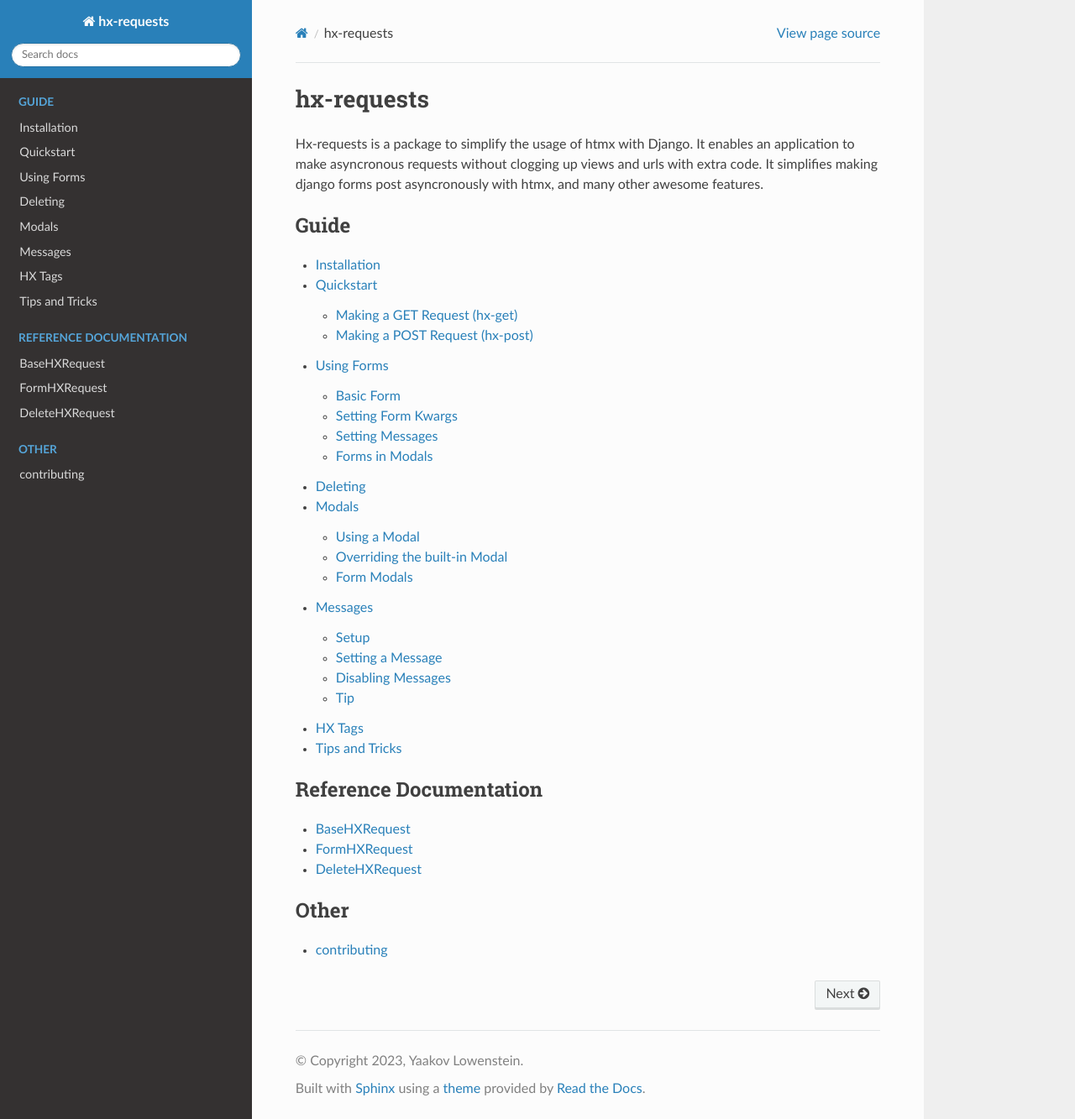
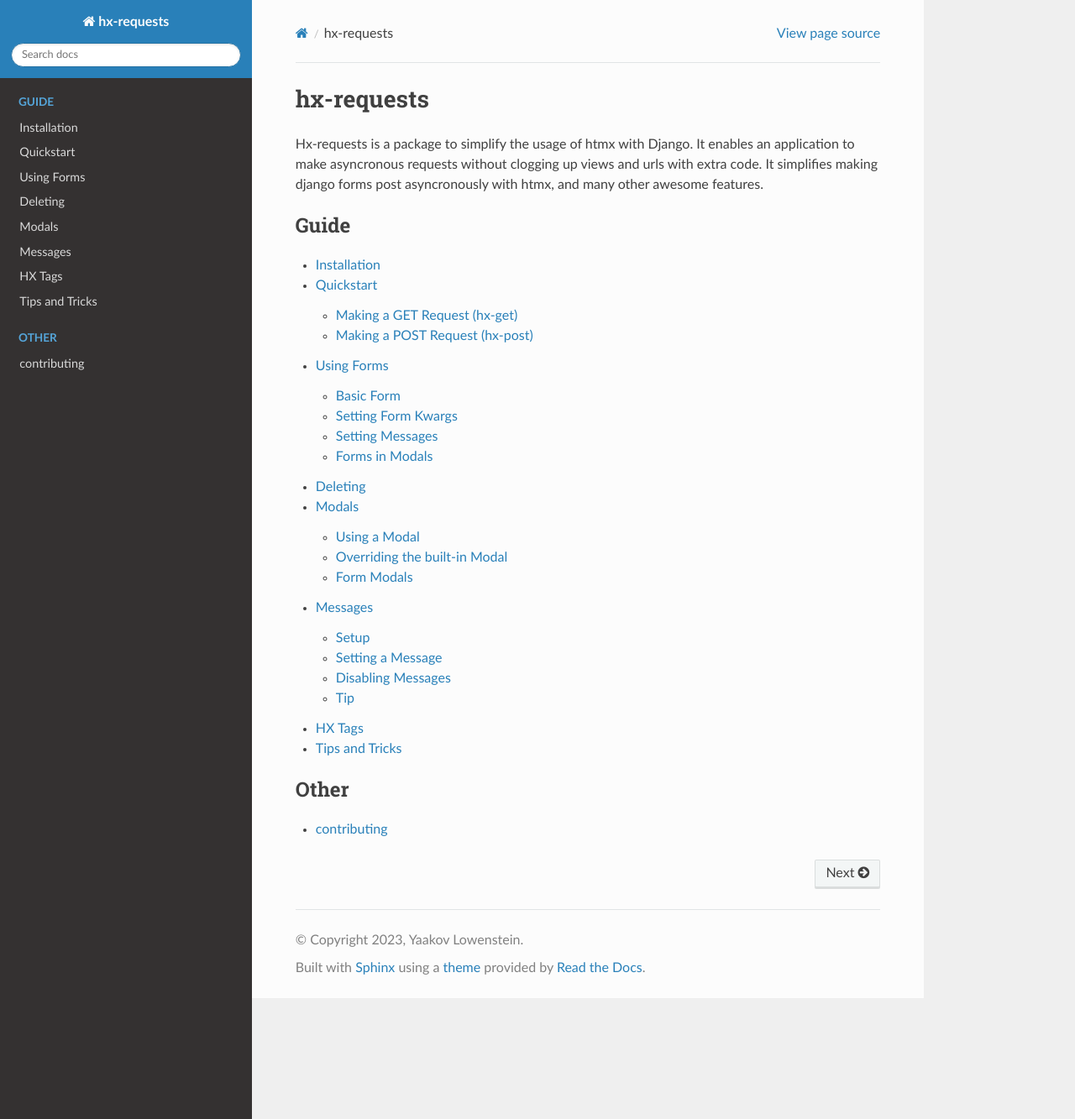
Before and after one commit to yaakovLowenstein/hx-requests, a Sphinx documentation site: the page built from docs/index.rst, in a window 1280 px wide and 1333 px high. Shown: the whole window at 84% size. Built offline with Sphinx 7.4.7 and the Read the Docs theme 2.0.0, drawn with Linux system fonts in a browser that asks for light colours; pages that are not in the unit, such as notebooks, are missing from menus.

```diff
--- a/docs/conf.py
+++ b/docs/conf.py
@@ -36,6 +36,6 @@ html_static_path = ["_static"]
 
 autoapi_dirs = ["../hx_requests"]
 # autoapi_root = "reference/"
-# autoapi_add_toctree_entry = False
-# autoapi_keep_files = True
-# autoapi_generate_api_docs = False
+autoapi_add_toctree_entry = False
+autoapi_keep_files = True
+autoapi_generate_api_docs = False
--- a/docs/index.rst
+++ b/docs/index.rst
@@ -31,9 +31,6 @@ with htmx, and many other awesome features.
    :caption: Reference Documentation
 
    autoapi/hx_requests/hx_requests/index
-   reference/BaseHXRequest
-   reference/FormHXRequest
-   reference/DeleteHXRequest
 
 
 
```
Also changed, not shown: .readthedocs.yml.
